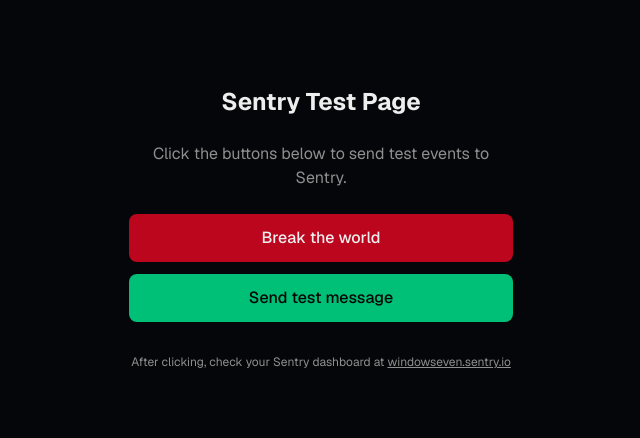
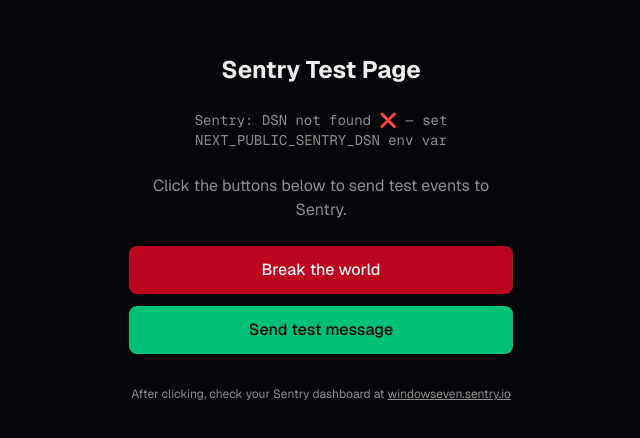
Before and after one commit to windowseven/field-sync, a Next.js app: page /sentry-test in a window 1280 px wide. Shown: the part 172-610 px from the top of the page, without its empty margins (319-959 px from the left). Built offline with nearby package versions, Linux system fonts and the light colour scheme; no server answers.

Commit message:
Add Sentry DSN debug display to test page

```diff
--- a/app/sentry-test/page.tsx
+++ b/app/sentry-test/page.tsx
@@ -1,12 +1,29 @@
 'use client'
 
 import * as Sentry from '@sentry/react'
+import { useEffect, useState } from 'react'
 
 export default function SentryTestPage() {
+  const [sentryStatus, setSentryStatus] = useState('checking...')
+
+  useEffect(() => {
+    const dsn = process.env.NEXT_PUBLIC_SENTRY_DSN
+    if (dsn) {
+      console.log('Sentry DSN found:', dsn.substring(0, 30) + '...')
+      setSentryStatus('DSN configured ✅')
+    } else {
+      console.warn('Sentry DSN not available (NEXT_PUBLIC_SENTRY_DSN is empty)')
+      setSentryStatus('DSN not found ❌ — set NEXT_PUBLIC_SENTRY_DSN env var')
+    }
+  }, [])
+
   return (
     <div className="flex items-center justify-center min-h-screen">
       <div className="text-center space-y-6 p-8 max-w-md">
         <h1 className="text-2xl font-bold">Sentry Test Page</h1>
+        <p className="text-sm font-mono text-muted-foreground">
+          Sentry: {sentryStatus}
+        </p>
         <p className="text-muted-foreground">
           Click the buttons below to send test events to Sentry.
         </p>
```
